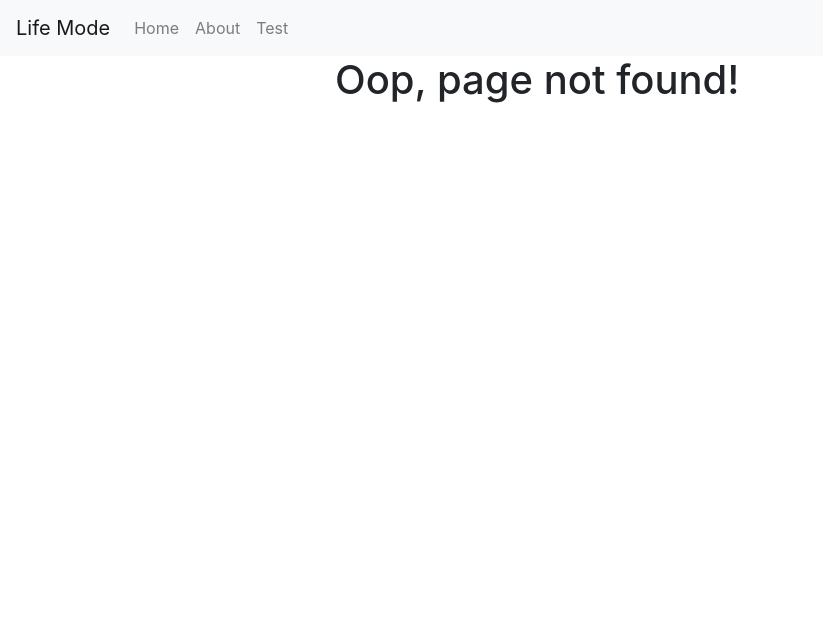
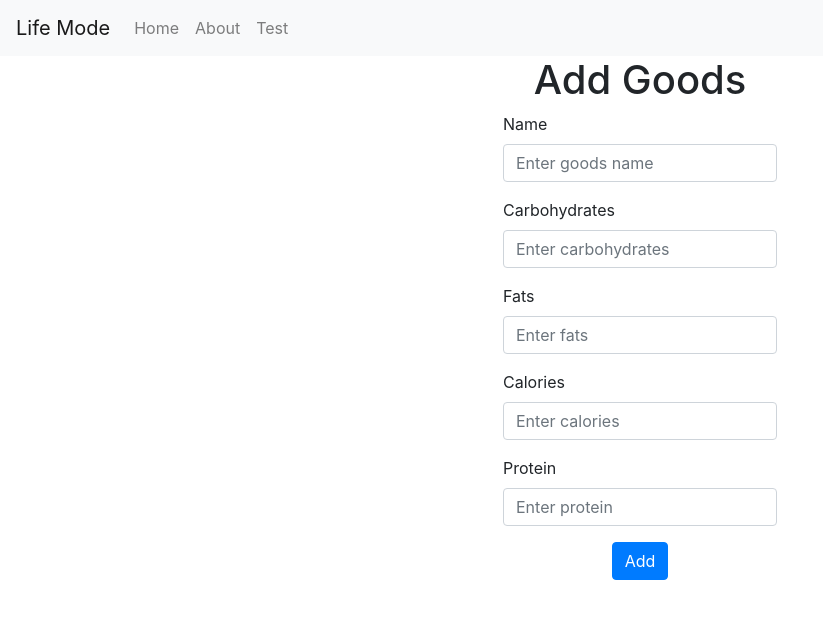
Before and after one commit to Magnus2311/LifeMode, a React (Create React App) app: page /goods/add in a window 1280 px wide. Before the commit this address had no page. Shown: the top 618 px of the page, without its empty margins (0-823 px from the left). Built offline with nearby package versions, Linux system fonts and the light colour scheme.

Commit message:
Store almost done

```diff
--- a/package.json
+++ b/package.json
@@ -13,7 +13,8 @@
     "react-dom": "^16.13.1",
     "react-router": "^5.2.0",
     "react-router-dom": "^5.2.0",
-    "react-scripts": "3.4.1"
+    "react-scripts": "3.4.1",
+    "redux-immutable-state-invariant": "^2.1.0"
   },
   "scripts": {
     "start": "react-scripts start",
--- a/src/AppRouter.js
+++ b/src/AppRouter.js
@@ -3,6 +3,7 @@ import { Switch, Route } from "react-router";
 import Home from "./components/pages/HomePage";
 import PageNotFound from "./components/pages/PageNotFound";
 import AboutPage from "./components/pages/AboutPage";
+import AddGoodsPage from "./components/pages/Goods/AddGoodsPage";
 
 function AppRouter() {
   return (
@@ -14,6 +15,12 @@ function AppRouter() {
         <Route exact path="/about">
           <AboutPage />
         </Route>
+        <Route exact path="/about">
+          <AboutPage />
+        </Route>
+        <Route exact path="/goods/add">
+          <AddGoodsPage />
+        </Route>
         <Route>
           <PageNotFound />
         </Route>
--- /dev/null
+++ b/src/components/common/FormText.js
@@ -0,0 +1,18 @@
+import React from "react";
+import { Form } from "react-bootstrap";
+const FormText = (props) => {
+  return (
+    <Form.Group>
+      <Form.Label>{props.label}</Form.Label>
+      <Form.Control
+        type={props.type}
+        name={props.name}
+        placeholder={props.placeholder}
+        value={props.value}
+        onChange={props.handleChange}
+      />
+    </Form.Group>
+  );
+};
+
+export default FormText;
--- /dev/null
+++ b/src/components/pages/Goods/AddGoodsPage.js
@@ -0,0 +1,75 @@
+import React, { useState } from "react";
+import { Form, Button } from "react-bootstrap";
+import FormText from "../../common/FormText";
+
+const AddGoodsPage = () => {
+  const [good, setGood] = useState({
+    name: "",
+    carbohydrates: "",
+    fats: "",
+    calories: "",
+    protein: "",
+  });
+
+  const handleChange = (event) => {
+    setGood({ ...good, [event.target.name]: event.target.value });
+  };
+
+  const handleSubmit = (event) => {
+    event.preventDefault();
+  };
+
+  return (
+    <Form
+      style={{ display: "grid", placeItems: "center" }}
+      onSubmit={handleSubmit}
+    >
+      <h1>Add Goods</h1>
+      <FormText
+        label="Name"
+        type="text"
+        name="name"
+        placeholder="Enter goods name"
+        value={good.name}
+        handleChange={handleChange}
+      />
+      <FormText
+        label="Carbohydrates"
+        type="text"
+        name="carbohydrates"
+        placeholder="Enter carbohydrates"
+        value={good.carbohydrates}
+        handleChange={handleChange}
+      />
+      <FormText
+        label="Fats"
+        type="text"
+        name="fats"
+        placeholder="Enter fats"
+        value={good.fats}
+        handleChange={handleChange}
+      />
+      <FormText
+        label="Calories"
+        type="text"
+        name="calories"
+        placeholder="Enter calories"
+        value={good.calories}
+        handleChange={handleChange}
+      />
+      <FormText
+        label="Protein"
+        type="text"
+        name="protein"
+        placeholder="Enter protein"
+        value={good.protein}
+        handleChange={handleChange}
+      />
+      <Button variant="primary" type="submit">
+        Add
+      </Button>
+    </Form>
+  );
+};
+
+export default AddGoodsPage;
--- /dev/null
+++ b/src/redux/actions/goodsActions.js
@@ -0,0 +1,3 @@
+export function createGoods(good) {
+  return { type: "CREATE_GOODS", good };
+}
```
Also changed, not shown: src/redux/configureStore.js (added, +14 -0 lines), src/redux/reducers/goodsReducers.js (added, +8 -0 lines), src/redux/reducers/index.js (added, +9 -0 lines), 1 other file (tests, documents, lock files or other folders).
